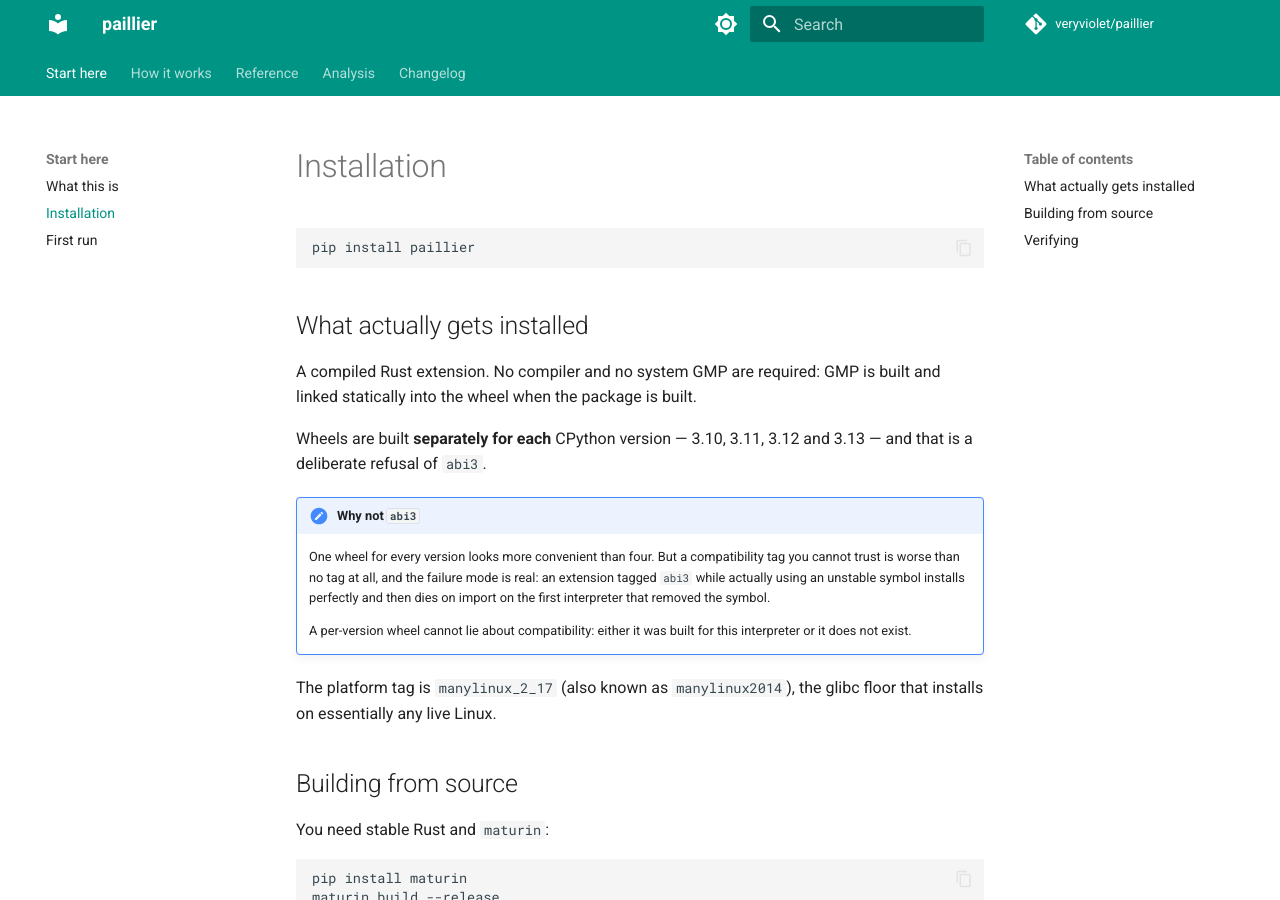
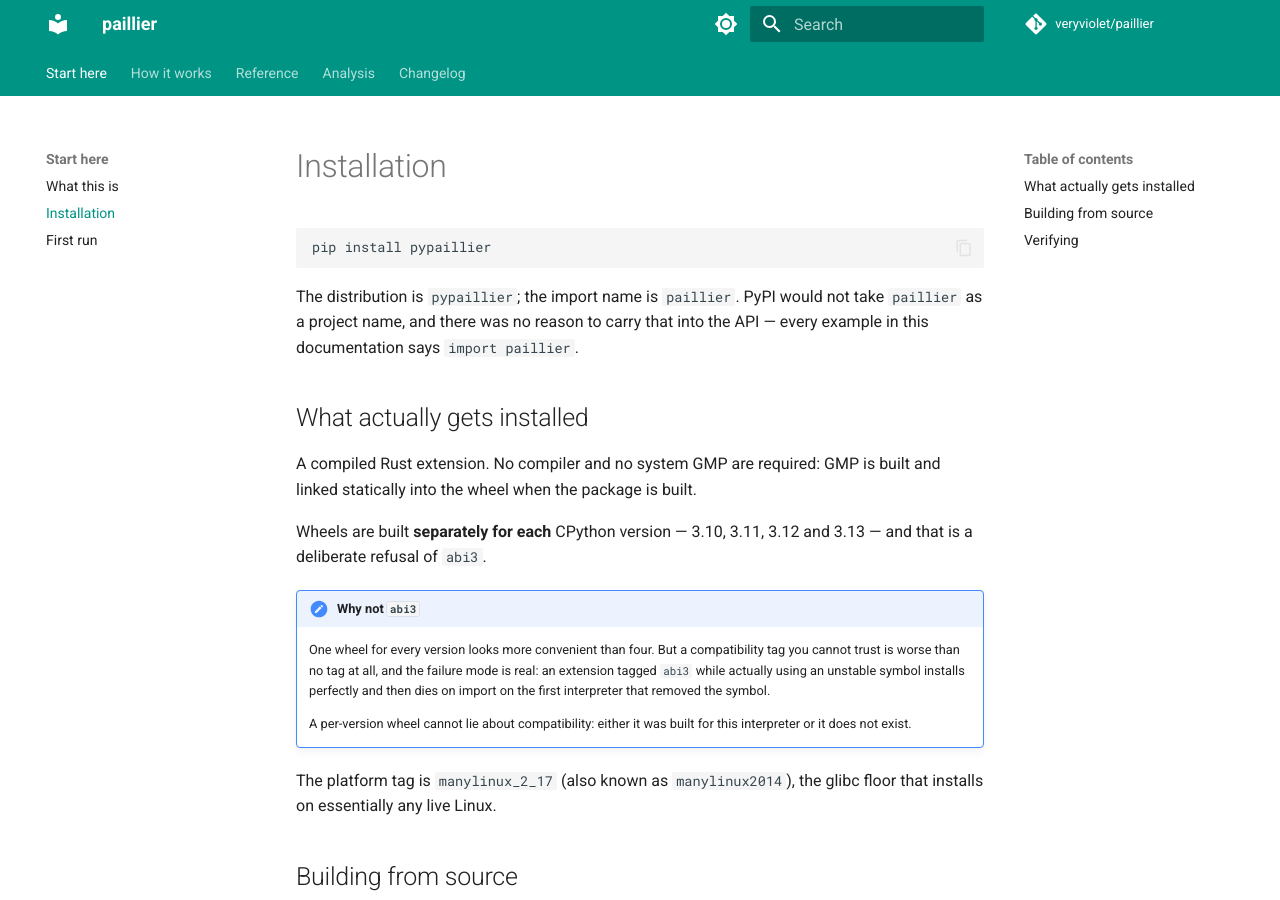
Before and after one commit to veryviolet/paillier, an MkDocs documentation site: the page built from docs/getting-started/installation.md, in a window 1280 px wide and 900 px high. Built offline with MkDocs 1.6.1 and Material for MkDocs 9.7.7, drawn with Linux system fonts in a browser that asks for light colours; comment, search, counter and statistics services are not loaded.

Commit message:
build(paillier): дистрибутив называется pypaillier, импорт остаётся paillier
PyPI отказал в имени `paillier` — «это название проекта нельзя
использовать». Причина снаружи не видна: и `/pypi/paillier/json`, и
`/simple/paillier/` отдают 404 ровно так же, как для свободного имени,
то есть моя проверка доступности ничего не проверяла. Скорее всего имя
регистрировали и удалили: такие PyPI блокирует навсегда.

Имя дистрибутива и имя для импорта — разные вещи, и это тот случай,
когда разницей стоит воспользоваться: ставится `pypaillier`,
импортируется `paillier`. Ни одна строка примеров в документации не
поменялась.

Проверено установкой колеса в чистое окружение: ставится под именем
pypaillier, `import paillier` работает, круг и сумма верны.

Репозиторий остался `veryviolet/paillier` — trusted publisher привязан
к нему.

````diff
--- a/docs/getting-started/installation.md
+++ b/docs/getting-started/installation.md
@@ -1,8 +1,13 @@
 # Installation
 
 ```bash
-pip install paillier
+pip install pypaillier
 ```
+
+The distribution is `pypaillier`; the import name is `paillier`. PyPI
+would not take `paillier` as a project name, and there was no reason to
+carry that into the API — every example in this documentation says
+`import paillier`.
 
 ## What actually gets installed
 
````
Also changed, not shown: NOTICE.md (+3 -3 lines), README.md (+6 -2 lines), docs/index.md (+1 -1 lines), pyproject.toml (+8 -1 lines), 1 other file.
